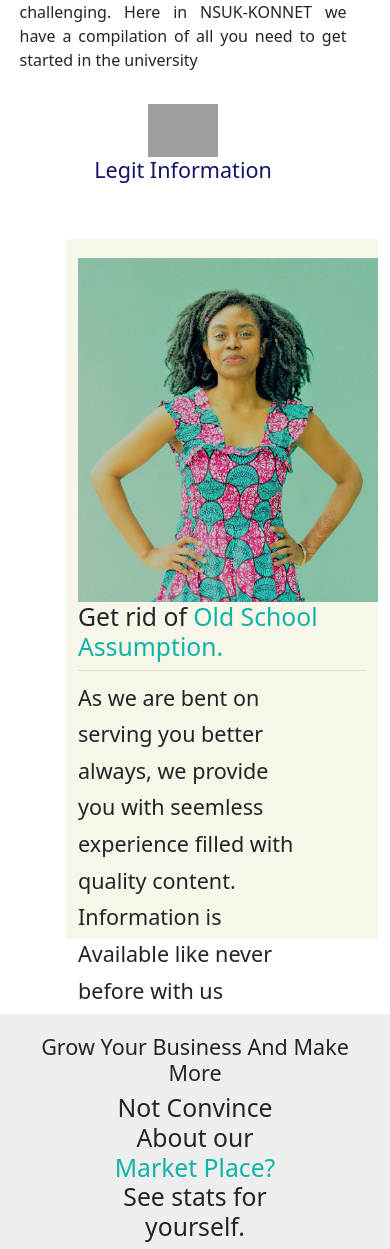
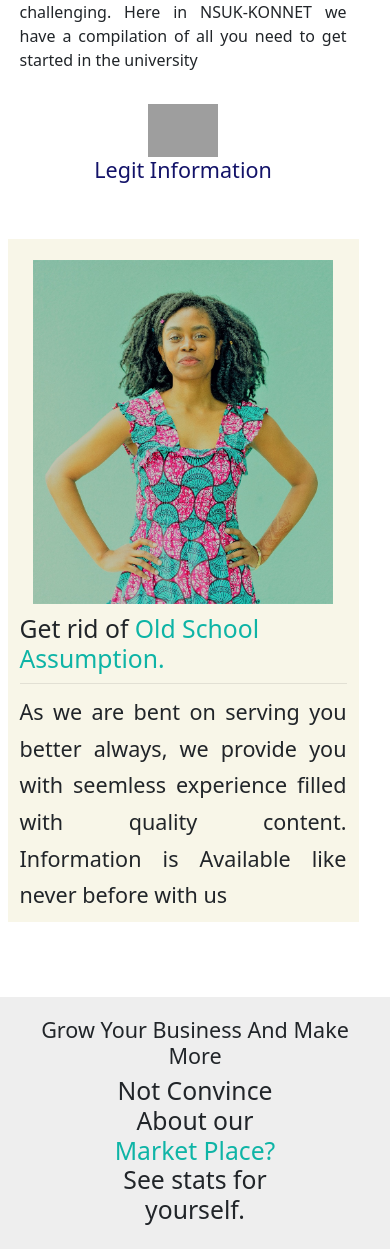
Before and after one commit to DamaMichaelYohanna/nsuk-konnet, a Django app: page / in a window 390 px wide; the page is wider, and only the part inside the window is pictured. Shown: the part 1050-2299 px from the top of that part. Run offline with Django 4.2, Linux system fonts and the light colour scheme; data that the repository does not hold is empty; some libraries are stand-ins or nearby versions; some web fonts are replaced; grey boxes are pictures that could not be loaded.

Commit message:
update css file

```diff
--- a/bloggie/main/static/main/main_style.css
+++ b/bloggie/main/static/main/main_style.css
@@ -66,9 +66,21 @@ hr{
      }
     .get-rid-inner{
         padding-top: 6%;
-        text-align: left;
+        text-align: center;
         width: 100%;
         max-height: 700px;
+    }
+    .get-rid{
+        padding:5%;
+        text-align: center;
+    }
+    .get-rid-inner-right h4{
+        width: 100%;
+        text-align: justify;
+    }
+    .get-rid-inner-right h2{
+        text-align: center;
+        padding-top: 3%;
     }
 }
 /* description section */
```
